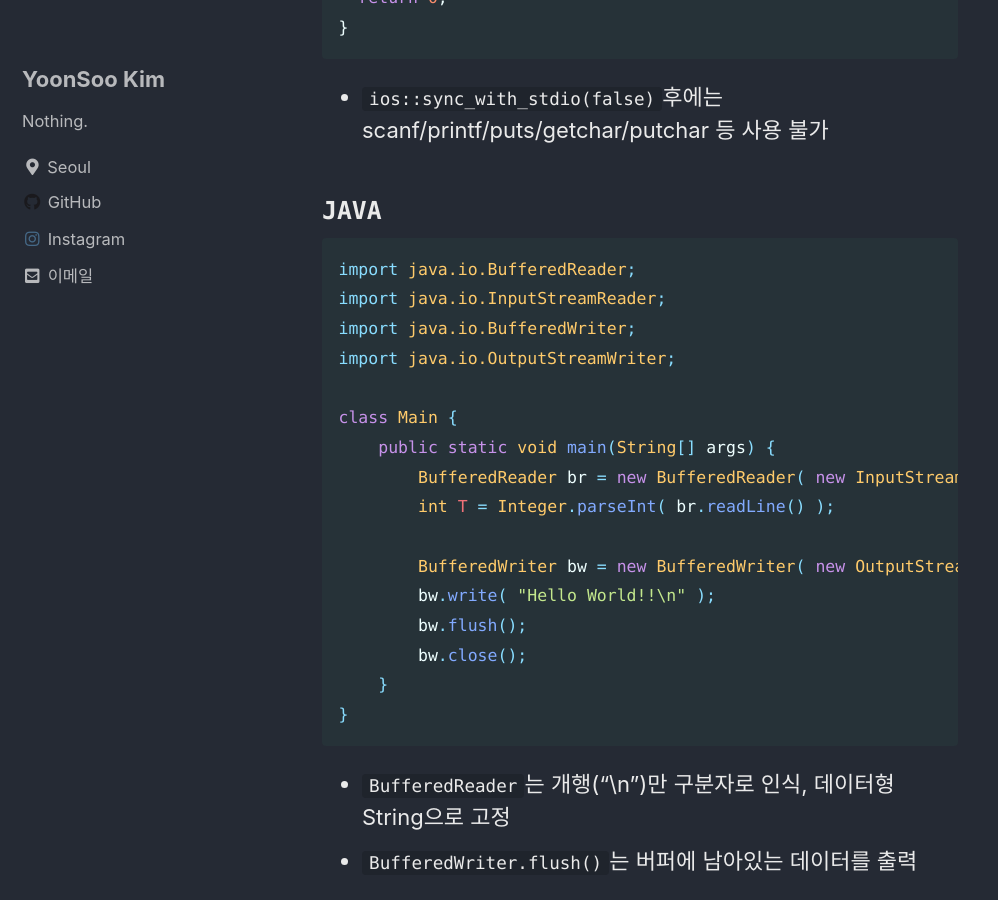
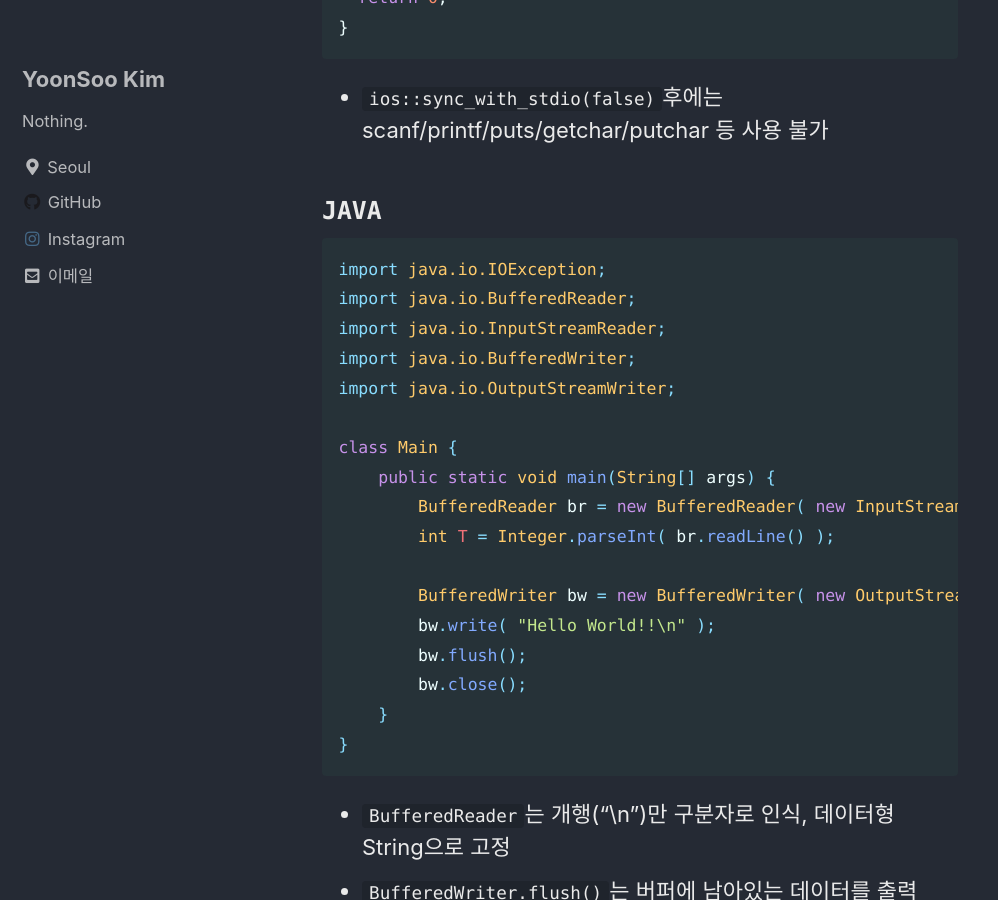
Before and after one commit to blackbeaver37/blackbeaver37.github.io, a Jekyll site: the page built from _posts/2020-07-23-fast_inoutput.md, in a window 1280 px wide and 900 px high, scrolled down 621 px. Shown: the whole window, without its empty margins (0-998 px from the left). Built offline with Jekyll 4.4.1, drawn with Linux system fonts in a browser that asks for light colours; cached includes are drawn as plain includes.

Commit message:
Update 2020-07-23-fast_inoutput.md

````diff
--- a/_posts/2020-07-23-fast_inoutput.md
+++ b/_posts/2020-07-23-fast_inoutput.md
@@ -28,6 +28,7 @@ int main() {
 
 ### **`JAVA`**
 ```java
+import java.io.IOException;
 import java.io.BufferedReader;
 import java.io.InputStreamReader;
 import java.io.BufferedWriter;
````
